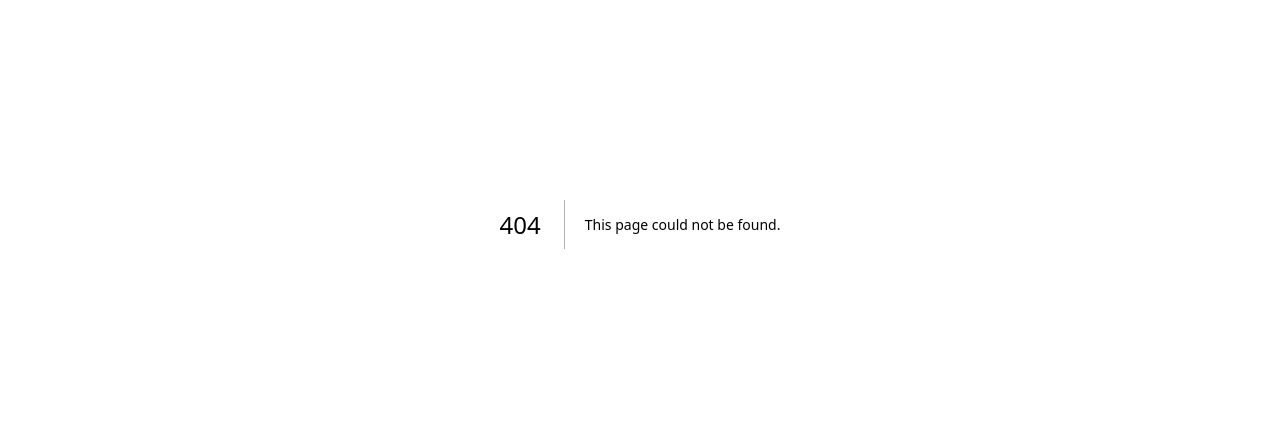
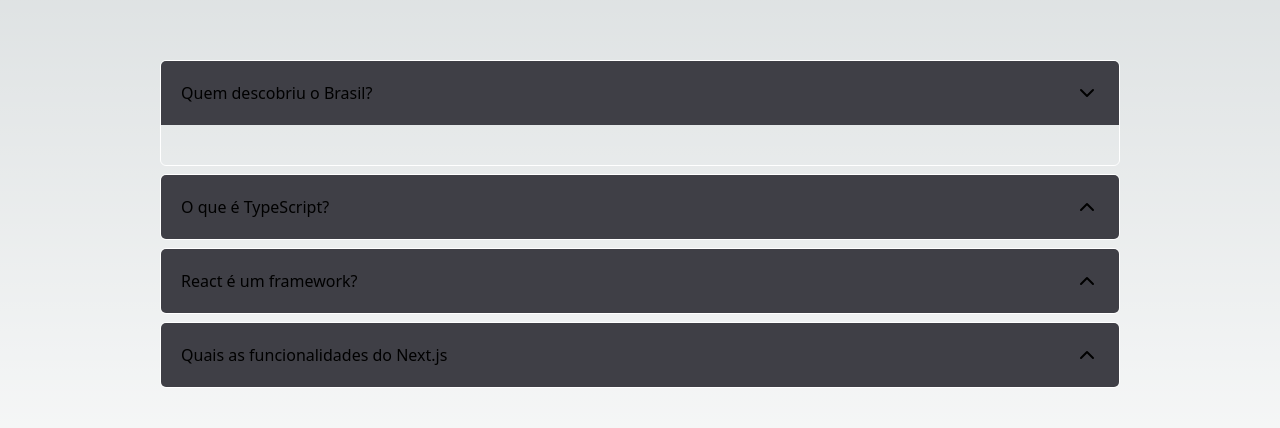
Before and after one commit to FelipeFVdev/app-inicial, a Next.js app: page /condicional/faq in a window 1280 px wide. Before the commit this address had no page. Shown: the part 176-604 px from the top of the page. Built offline with nearby package versions, Linux system fonts and the light colour scheme.

Commit message:
renderizacao condiconal

```diff
--- a/package.json
+++ b/package.json
@@ -9,6 +9,7 @@
     "lint": "next lint"
   },
   "dependencies": {
+    "@tabler/icons-react": "^2.17.0",
     "@types/node": "18.16.2",
     "@types/react": "18.2.0",
     "@types/react-dom": "18.2.1",
--- /dev/null
+++ b/src/components/condicional/Faq.tsx
@@ -0,0 +1,30 @@
+import { useState } from "react";
+import Pergunta from "./Pergunta";
+
+interface PerguntaProps{
+    texto: string;
+    resposta: string;
+    aberto: boolean;
+}
+
+export default function Faq(props: PerguntaProps) {
+
+    const [ativo, setAtivo] = useState<number>(0)
+
+    function alternarVisibilidade(indice: number) {
+        if (indice === ativo) {
+            setAtivo(-1)
+        } else {
+            setAtivo(indice)
+        }
+    }
+
+    return (
+        <div className="flex flex-col gap-2 w-[90%] md:w-3/4">
+            <Pergunta aberta={ativo === 0} indice={0} alternarVisibilidade={alternarVisibilidade} texto="Quem descobriu o Brasil?" resposta="" ></Pergunta>
+            <Pergunta aberta={ativo === 1} indice={1} alternarVisibilidade={alternarVisibilidade} texto="O que é TypeScript?" resposta="" ></Pergunta>
+            <Pergunta aberta={ativo === 2} indice={2} alternarVisibilidade={alternarVisibilidade} texto="React é um framework?" resposta="" ></Pergunta>
+            <Pergunta aberta={ativo === 3} indice={3} alternarVisibilidade={alternarVisibilidade} texto="Quais as funcionalidades do Next.js" resposta="" ></Pergunta>
+        </div>
+    )
+}
--- /dev/null
+++ b/src/components/condicional/If.tsx
@@ -0,0 +1,12 @@
+interface IfProsp {
+    teste: boolean
+    children: any
+}
+
+export default function If(props: IfProsp) {
+    if (props.teste) {
+        return props.children
+    } else {
+        return null
+    }
+}
--- /dev/null
+++ b/src/components/condicional/IfElse.tsx
@@ -0,0 +1,12 @@
+interface IfElseProsp {
+    teste: boolean
+    children: any
+}
+
+export default function IfElse(props: IfElseProsp) {
+    if (props.teste) {
+        return props.children[0]
+    } else {
+        return props.children[1]
+    }
+}
--- /dev/null
+++ b/src/components/condicional/Pergunta.tsx
@@ -0,0 +1,39 @@
+import { useState } from "react"
+import If from "./If"
+import { IconChevronDown, IconChevronUp } from "@tabler/icons-react"
+import IfElse from "./IfElse"
+
+interface PerguntaProps {
+    indice: number
+    texto: string
+    resposta: string
+    aberta: boolean
+    alternarVisibilidade: (indice: number) => void
+}
+
+export default function Pergunta(props: PerguntaProps) {
+
+    return (
+        <div className="border border-white rounded-md overflow-hidden">
+
+            <div className="bg-zinc-700 p-5 cursor-pointer select-none flex justify-between"
+                onClick={() => props.alternarVisibilidade(props.indice)}>
+                <span>{props.texto}</span>
+
+                {/* <IfElse teste={aberta}>
+                    <IconChevronDown />
+                    <IconChevronUp />
+                </IfElse> */}
+
+                {props.aberta ? <IconChevronDown /> : <IconChevronUp />}
+
+            </div>
+
+            <If teste={props.aberta}>
+                <div className="p-5">
+                    {props.resposta}
+                </div>
+            </If>
+        </div>
+    )
+}
--- /dev/null
+++ b/src/pages/condicional/faq.tsx
@@ -0,0 +1,9 @@
+import Faq from "@/components/condicional/Faq";
+
+export default function PaginaFaq() {
+    return (
+        <div className="flex justify-center items-center h-screen">
+            <Faq></Faq>
+        </div>
+    )
+}
```
Also changed, not shown: 2 other files (tests, documents, lock files or other folders).
